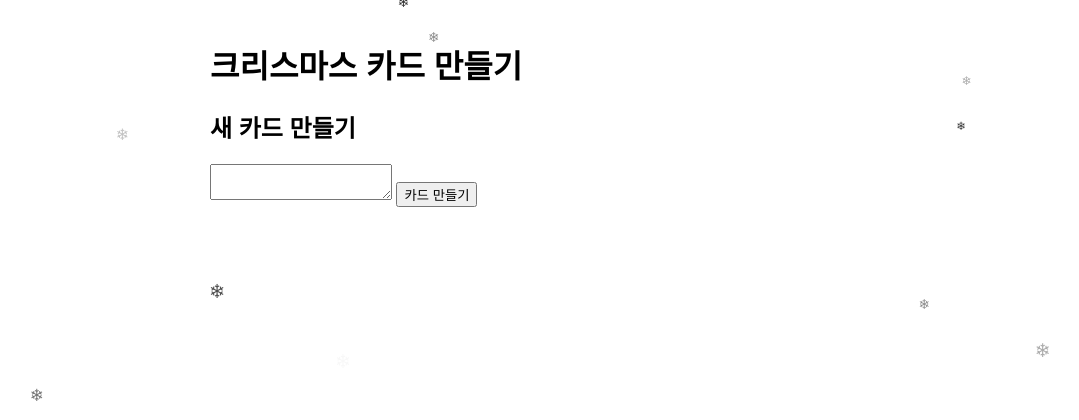
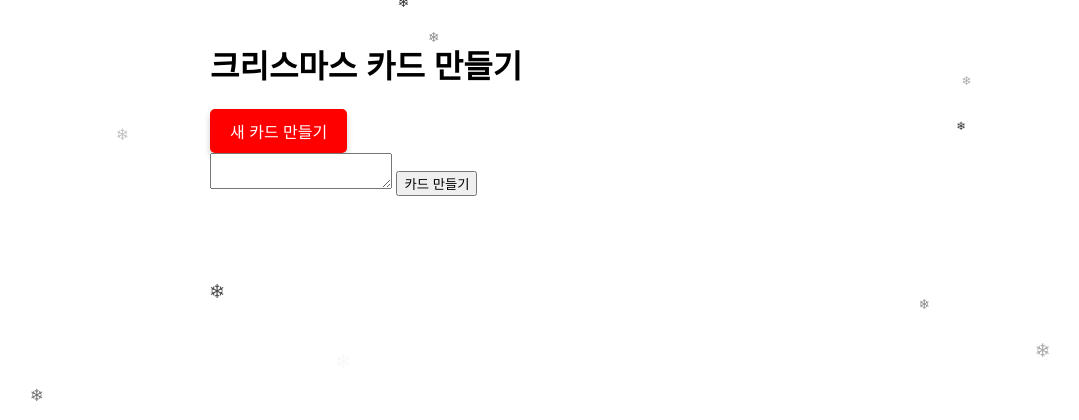
Before and after one commit to thelastmanchan/ChristmasCard, a Flask app: page /card in a window 1280 px wide. Shown: the top 420 px of the page, without its empty margins (30-1109 px from the left). Run offline with Flask 3, Linux system fonts and the light colour scheme.

Commit message:
디자인 추가

```diff
--- a/ChristmasCard/static/style.css
+++ b/ChristmasCard/static/style.css
@@ -74,3 +74,20 @@ body {
        transform: translateY(100vh); /* 화면 아래로 떨어짐 */
    }
 }
+
+.create-card-button {
+    display: inline-block; /* 블록 요소로 설정 */
+    padding: 10px 20px; /* 내부 여백 */
+    background-color: #ff0000; /* 배경색 빨간색 */
+    color: #ffffff; /* 글자색 흰색 */
+    text-decoration: none; /* 밑줄 제거 */
+    border-radius: 5px; /* 모서리 둥글게 */
+    font-size: 16px; /* 폰트 크기 */
+    transition: background-color 0.3s, transform 0.3s; /* 애니메이션 효과 */
+    box-shadow: 0 4px 6px rgba(0, 0, 0, 0.2); /* 그림자 효과 */
+}
+
+.create-card-button:hover {
+    background-color: #28a745; /* 호버 시 초록색으로 변경 */
+    transform: translateY(-2px); /* 호버 시 약간 위로 올라감 */
+}
--- a/ChristmasCard/templates/card.html
+++ b/ChristmasCard/templates/card.html
@@ -1,7 +1,7 @@
 {% extends "base.html" %}
 
 {% block content %}
-    <h2>새 카드 만들기</h2>
+<a href="{{ url_for('card') }}" class="create-card-button">새 카드 만들기</a>
     <form method="POST">
         <textarea name="message" required></textarea>
         <button type="submit">카드 만들기</button>
```
